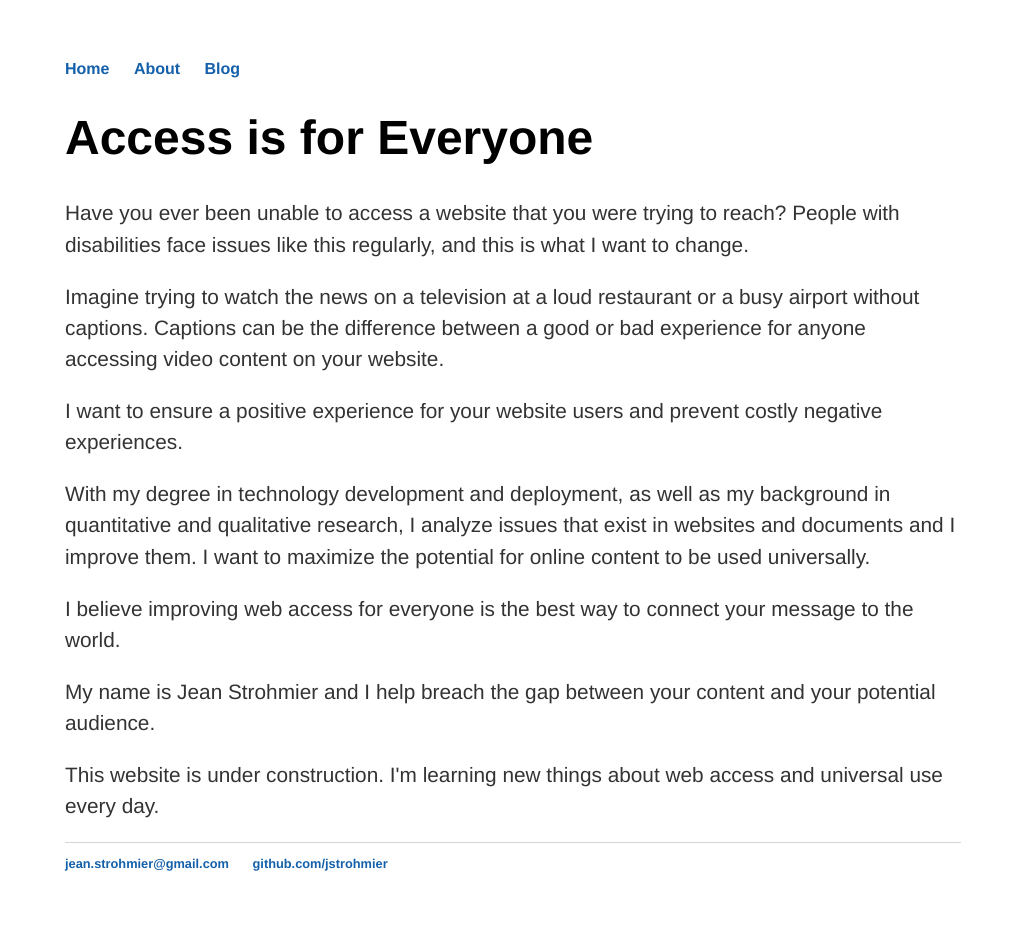
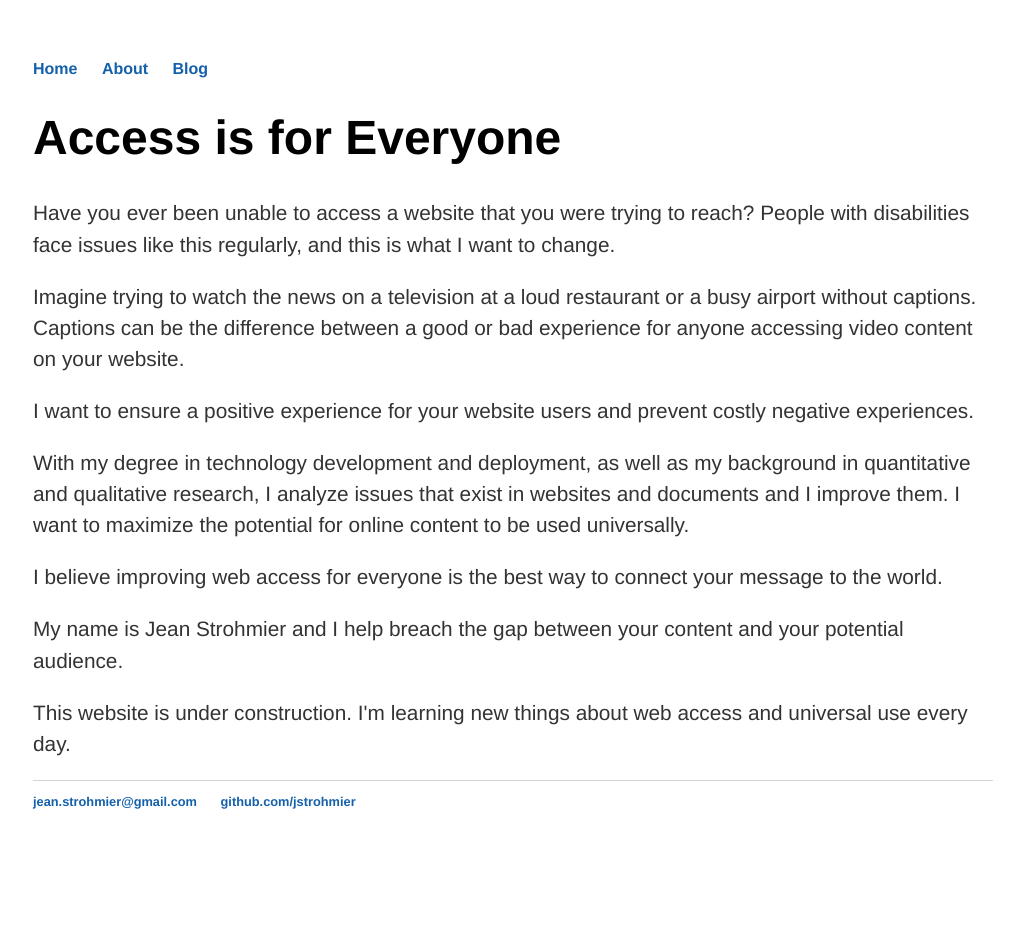
Before and after one commit to JStrohmier/jstrohmier.github.io, a Jekyll site: the page built from index.html, in a window 1280 px wide. Shown: the whole page, without its empty margins (127-1151 px from the left). Built offline with Jekyll 4.4.1, drawn with Linux system fonts in a browser that asks for light colours; after the commit the page ends 900 px from its top, so only the background shows below that.

Commit message:
Update main.css

```diff
--- a/css/main.css
+++ b/css/main.css
@@ -1,5 +1,5 @@
 body {
-    margin: 60px auto;width: 70%; font-family:'Helvetica', 'Arial', 'Sans-Serif';}
+    margin: 60px auto;width: 75%; font-family:'Helvetica', 'Arial', 'Sans-Serif';}
 nav ul, footer ul {
     padding: 0px; list-style: none; font-weight: bold;}
 nav ul li, footer ul li {
```
